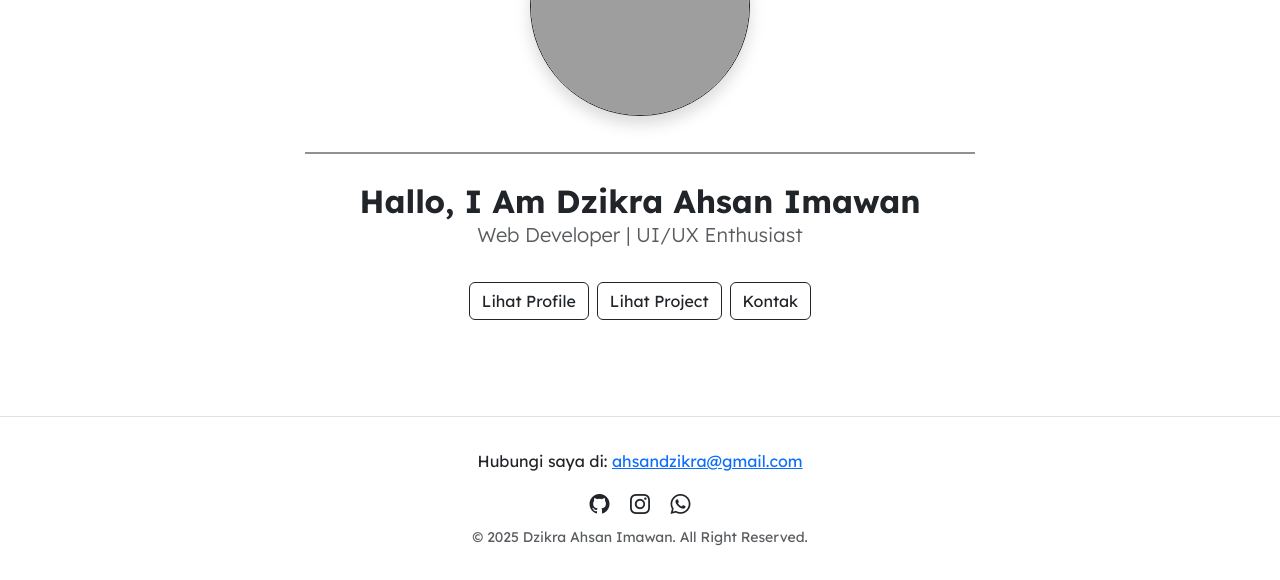
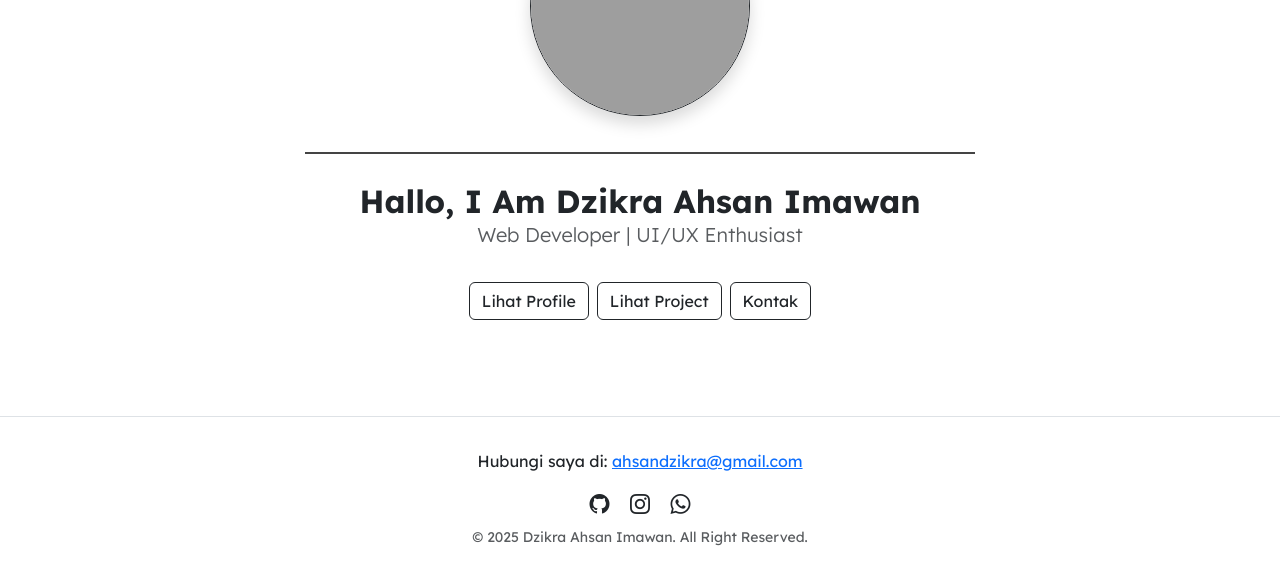
Before and after one commit to Dzikraahsan/Portfolio2, a Flask app: page / in a window 1280 px wide. Shown: the part 232-812 px from the top of the page. Run offline with Flask 3, Linux system fonts and the light colour scheme; grey boxes are pictures that could not be loaded.

Commit message:
update the code

```diff
--- a/templates/index.html
+++ b/templates/index.html
@@ -89,6 +89,17 @@
           color: #000;
         }
 
+        /* garis */
+        .burdir {
+          border-color: #444 !important; /* lebih gelap dari default tapi nggak setebel #000 */
+          border-width: 1px !important;  /* tipis tapi jelas */
+          opacity: 1 !important;
+        }
+
+        [data-bs-theme="dark"] .burdir {
+          border-color: #bbb !important; /* terang tapi gak nyilauin */
+        }
+
         /* style photo */
 
         .photo {
@@ -129,7 +140,7 @@
         }
 
         .burdir {
-          width: 200px;
+          width: 75% !important;
         }
 
         }
@@ -172,7 +183,7 @@
         <img src="https://res.cloudinary.com/da4fjxm1e/image/upload/v1752578913/karyawan_foto/me9qq3kyopr0le7yica8.png" class="w-100 h-100 object-fit-cover" alt="">
       </div>
 
-      <hr class="border border-dark border-1 opacity-50 mx-auto burdir" style="width: 60%; margin-top: 2.25rem; margin-bottom: 1.75rem;">
+      <hr class="border border-1 opacity-100 mx-auto burdir" style="width: 60%; margin-top: 2.25rem; margin-bottom: 1.75rem;">
 
       <h2 class=" container col-md-15" style="font-weight: 700; margin: 0 auto;">Hallo, I Am Dzikra Ahsan Imawan</h2>
       <p class="lead text-body-secondary">Web Developer | UI/UX Enthusiast</p>
```
